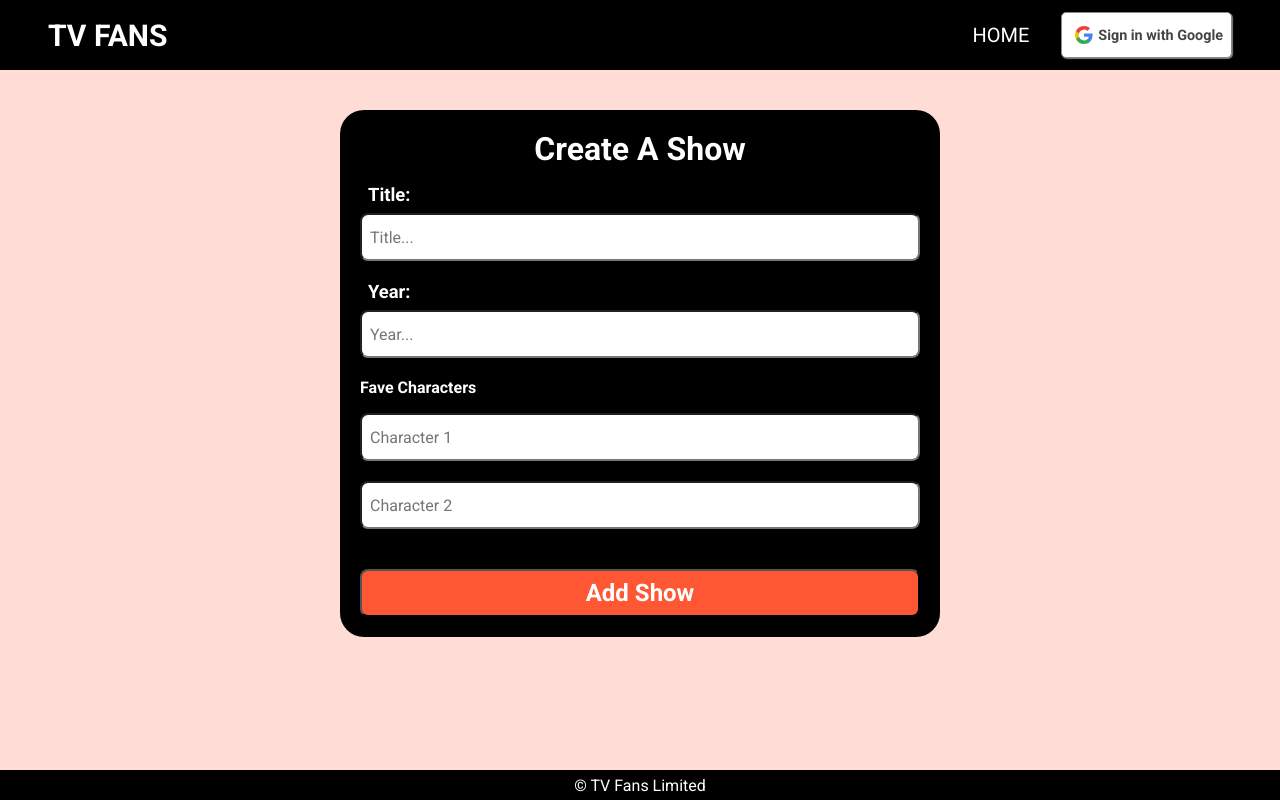
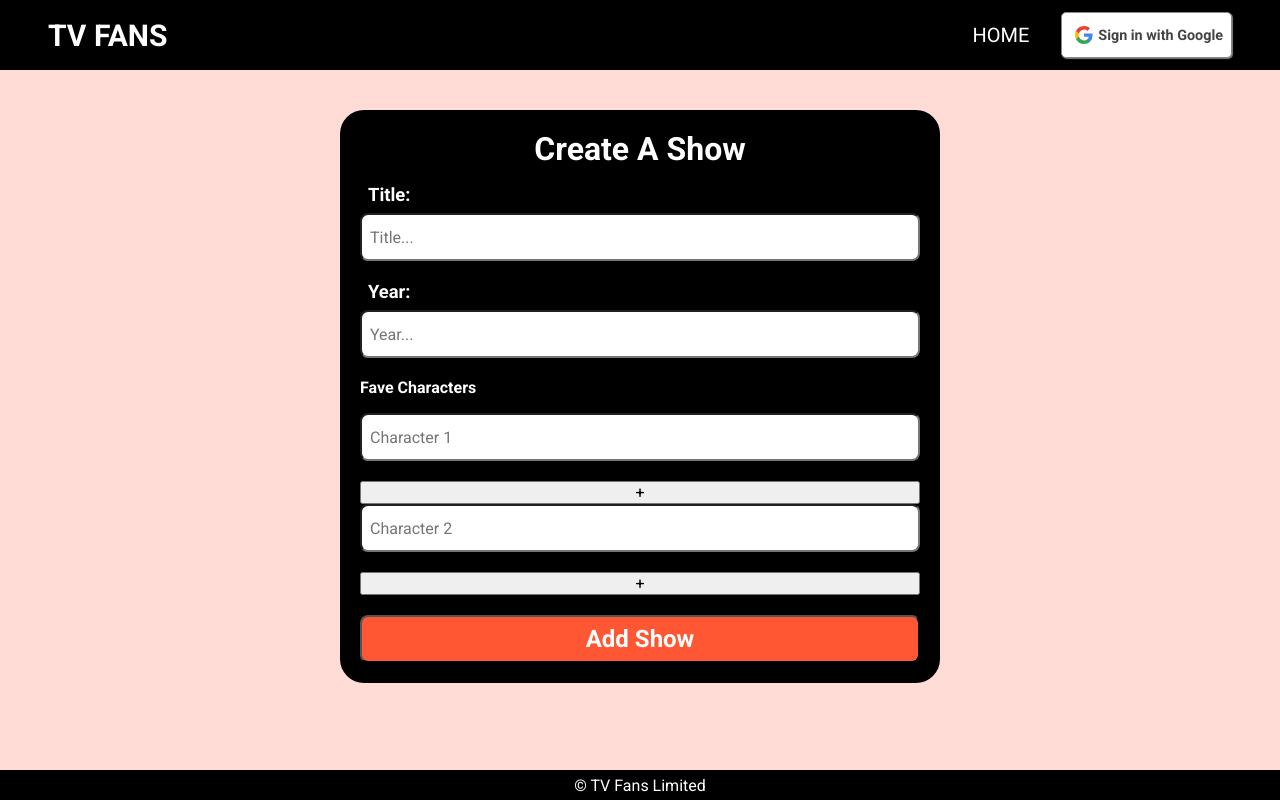
Before and after one commit to simplenotsimpler/n423-homework-final, a Next.js app: page /add in a window 1280 px wide. Built offline with nearby package versions, Linux system fonts and the light colour scheme; no server answers.

Commit message:
feature: add character field

```diff
--- a/src/components/ShowForm.jsx
+++ b/src/components/ShowForm.jsx
@@ -21,7 +21,8 @@ const ShowForm = ({ showId }) => {
 
   //characters - array of objects not array of strings. when just use strings the item is undefined when try to map it
 
-  const initialCharacters = [{ name: "" }, { name: "" }];
+  const emptyCharacter = { name: "" };
+  const initialCharacters = [emptyCharacter, emptyCharacter];
   const initialShowState = {
     title: "",
     year: "",
@@ -74,6 +75,12 @@ const ShowForm = ({ showId }) => {
     }
   };
 
+  const handleAddCharacter = (e) => {
+    e.preventDefault();
+    // const values = [...show.characters];
+    setShow({ ...show, characters: [...show.characters, emptyCharacter] });
+  };
+
   //NOTE: don't try to combine since the state change in characters affects renders
   const handleChange = (e) =>
     setShow({ ...show, [e.target.name]: e.target.value });
@@ -106,6 +113,8 @@ const ShowForm = ({ showId }) => {
     changed _character so don't get the warning per 1st answer in https://stackoverflow.com/questions/50011443/tslint-how-to-disable-error-somevariable-is-declared-but-its-value-is-never-rea
     */
 
+  //TODO: when add edit function, check if characters length >0
+  //TODO: styling, css hide all but last button
   const characterInputs = show.characters.map((_character, index) => {
     return (
       <div className={ShowFormStyles.showInputGroup} key={index}>
@@ -116,6 +125,7 @@ const ShowForm = ({ showId }) => {
           value={show.characters[index].name}
           onChange={(e) => handleInputChangeCharacters(e, index)}
         />
+        <button onClick={handleAddCharacter}>+</button>
       </div>
     );
   });
```
